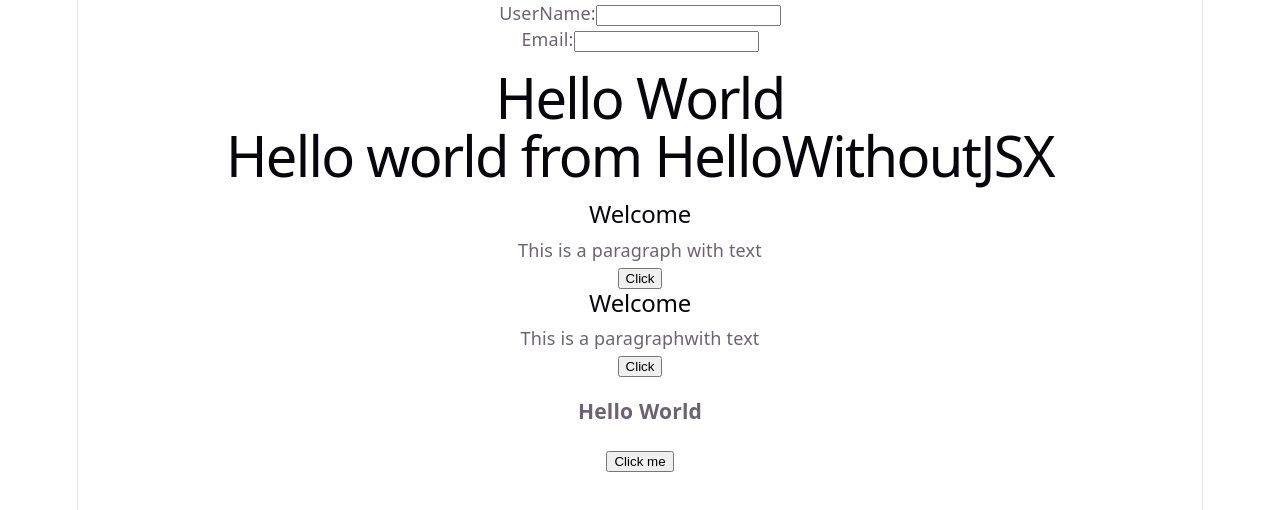
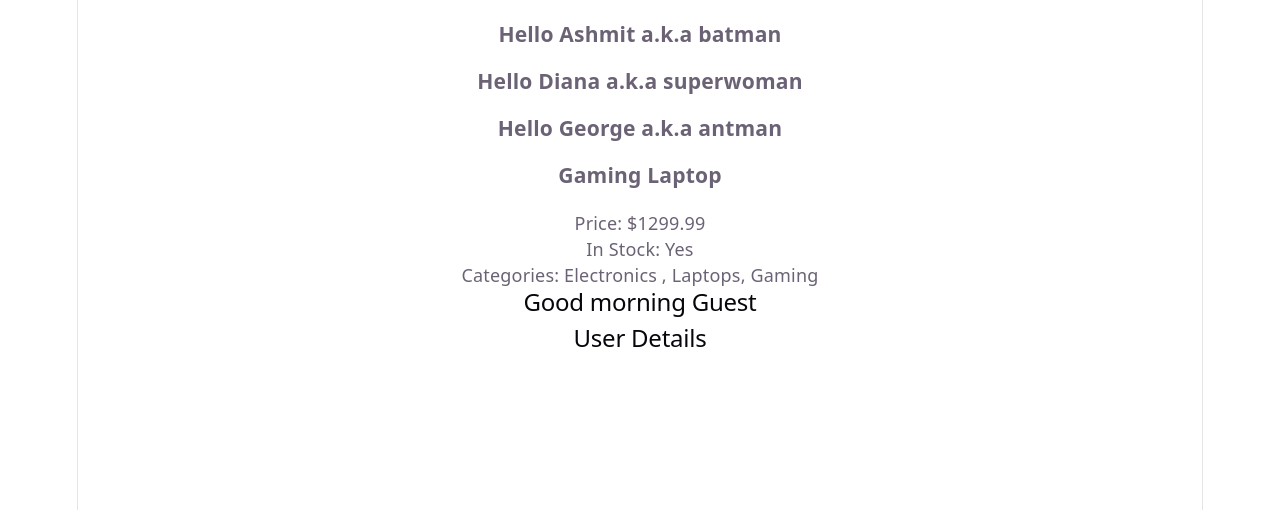
Before and after one commit to Ashmit-Singh-Gogia/React_Learning, a React (Vite) app in the folder hello-world/: page / in a window 1280 px wide. Shown: the top 510 px of the page. Built offline with nearby package versions, Linux system fonts and the light colour scheme.

Commit message:
prop patterns

```diff
--- a/hello-world/src/App.jsx
+++ b/hello-world/src/App.jsx
@@ -1,20 +1,32 @@
 import { Welcome } from "./Welcome.jsx"
-import { Button } from "./Button.jsx"
-import { Hello, HelloWithoutJSX } from "./Hello.jsx";
-import { Card, CardWithoutJSX } from "./Card.jsx";
-import { StyledForm } from "./StyledForm.jsx";
-
+import { Product } from "./Product.jsx"
+import { Greeting } from "./Greeting.jsx"
+import { UserCard } from "./UserCard.jsx"
 
 function App() {
   return (
     <div>
-      <StyledForm />
-      <Hello />
-      <HelloWithoutJSX />
-      <Card />
-      <CardWithoutJSX />
-      <Welcome />
-      <Button />
+      <Welcome name="Ashmit" alias="batman" />
+      <Welcome name="Diana" alias="superwoman" />
+      <Welcome name="George" alias="antman" />
+
+
+      <Product
+        title="Gaming Laptop"
+        price={1299.99}
+        inStock={true}
+        categories={["Electronics , Laptops", "Gaming"]}
+      />
+
+      <Greeting message="Good morning" />
+
+      <UserCard
+        name="Ashmit Singh"
+        age={21}
+        city="Ludhiana"
+        email="ash@mail.com"
+      />
+
     </div>
   )
 }
--- /dev/null
+++ b/hello-world/src/Greeting.jsx
@@ -0,0 +1,7 @@
+export const Greeting = ({ name = "Guest", message = "Hello" }) => {
+    return (
+        <>
+            <h2>{message + " " + name}</h2>
+        </>
+    );
+};
--- /dev/null
+++ b/hello-world/src/Product.jsx
@@ -0,0 +1,10 @@
+export const Product = ({ title, inStock, price, categories }) => {
+    return (
+        <div>
+            <h3>{title}</h3>
+            <p>Price: ${price} </p>
+            <p>In Stock: {inStock ? "Yes" : "No"}</p>
+            <p>Categories: {categories.join(", ")}</p>
+        </div>
+    )
+}
--- /dev/null
+++ b/hello-world/src/UserCard.jsx
@@ -0,0 +1,10 @@
+import { UserInfo } from "./UserInfo"
+
+export const UserCard = ({ id, ...rest }) => {
+    return (
+        <div>
+            <h2>User {id} Details</h2>
+            <UserInfo {...rest} />
+        </div>
+    )
+}
--- /dev/null
+++ b/hello-world/src/UserInfo.jsx
@@ -0,0 +1,8 @@
+export const UserInfo = (name, age, city, email) => {
+    <div>
+        <h3>{name}</h3>
+        <p>Age: {age}</p>
+        <p>City: {city}</p>
+        <p>Email: {email} </p>
+    </div>
+}
--- a/hello-world/src/Welcome.jsx
+++ b/hello-world/src/Welcome.jsx
@@ -1,3 +1,3 @@
-export const Welcome = () => {
-    return <h3>Hello World</h3>
+export const Welcome = (props) => {
+    return <h3>Hello {props.name} a.k.a {props.alias}</h3>
 }
```
